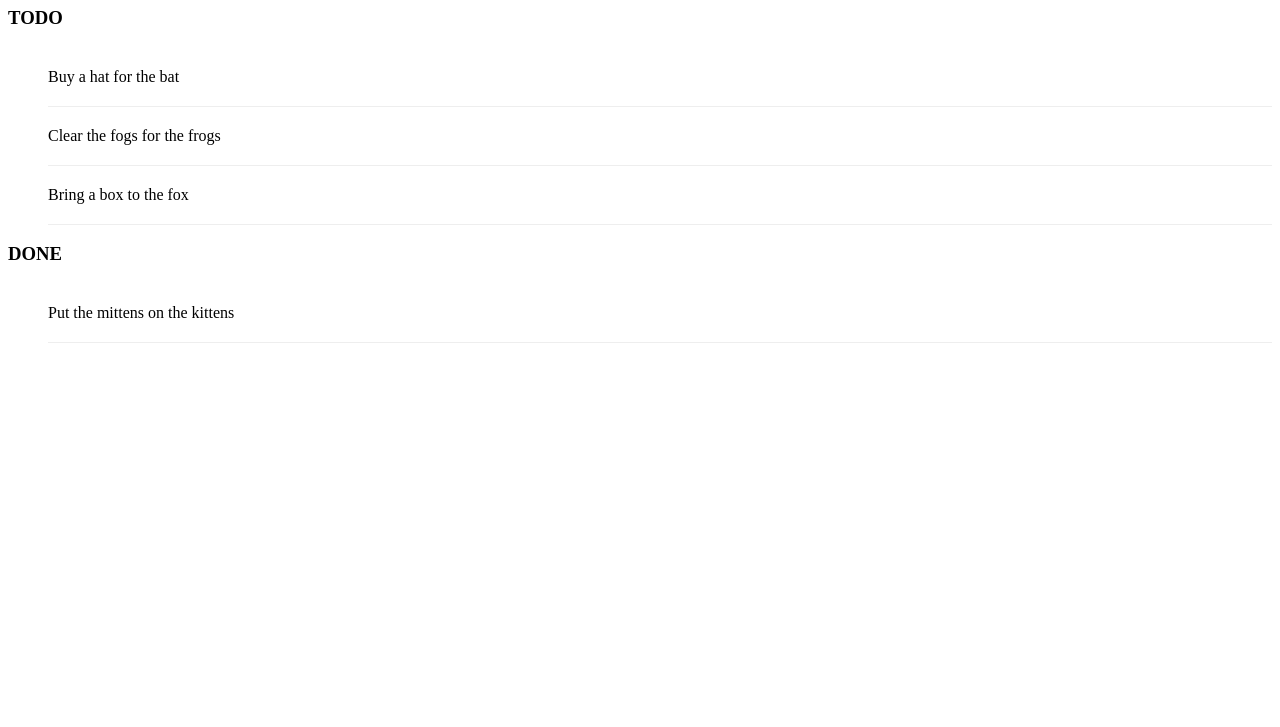
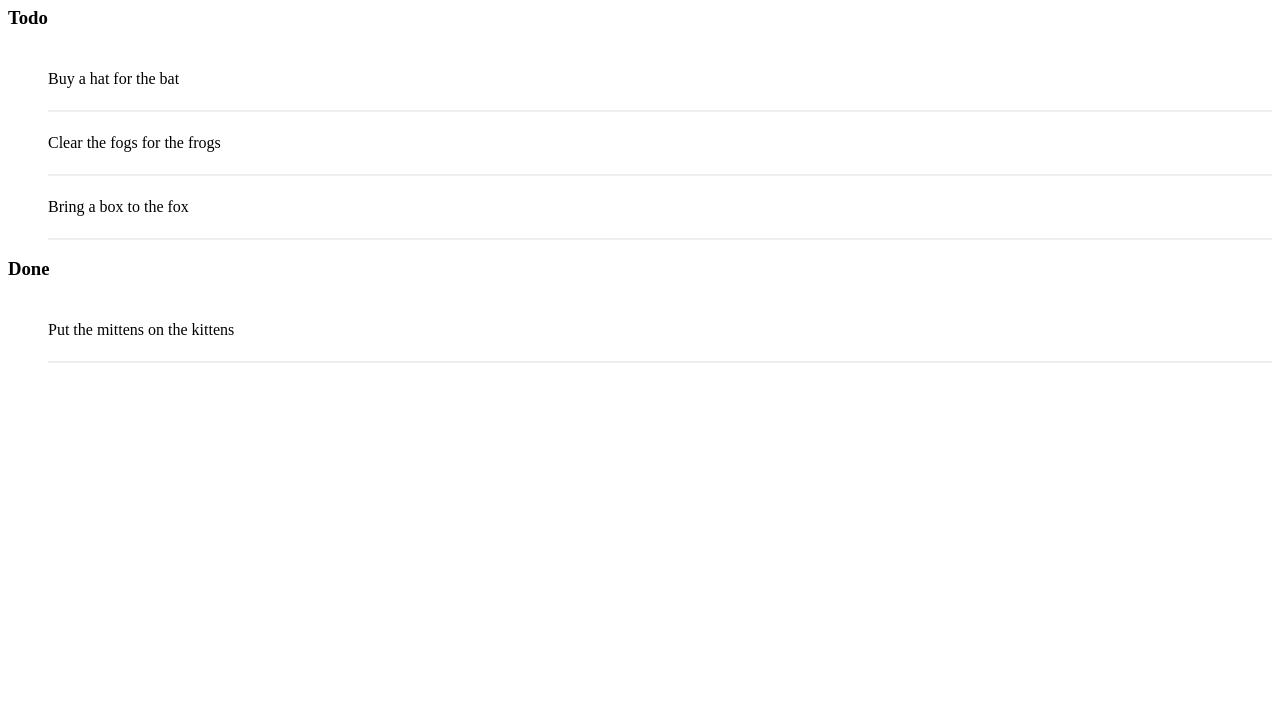
Before and after one commit to Sridhar50/my-todo-list, a plain HTML site: page index.html in a window 1280 px wide. Shown: the part 73-800 px from the top of the page. Drawn offline with Linux system fonts and the light colour scheme.

Commit message:
Change CSS to introduce conflicts

```diff
--- a/index.html
+++ b/index.html
@@ -5,15 +5,15 @@
         <title>TODO list</title>
         <style>
             h1 {
-                text-align:center;
+                text-align: left;
             }
             h3 {
-                text-transform: uppercase;
+                text-transform: capitalize;
             }
             li {
                 overflow: hidden;
-                padding: 20px 0;
-                border-bottom: 1px solid #eee;
+                padding: 22px 0;
+                border-bottom: 2px solid #eee;
             }
         </style>
     </head>
```
